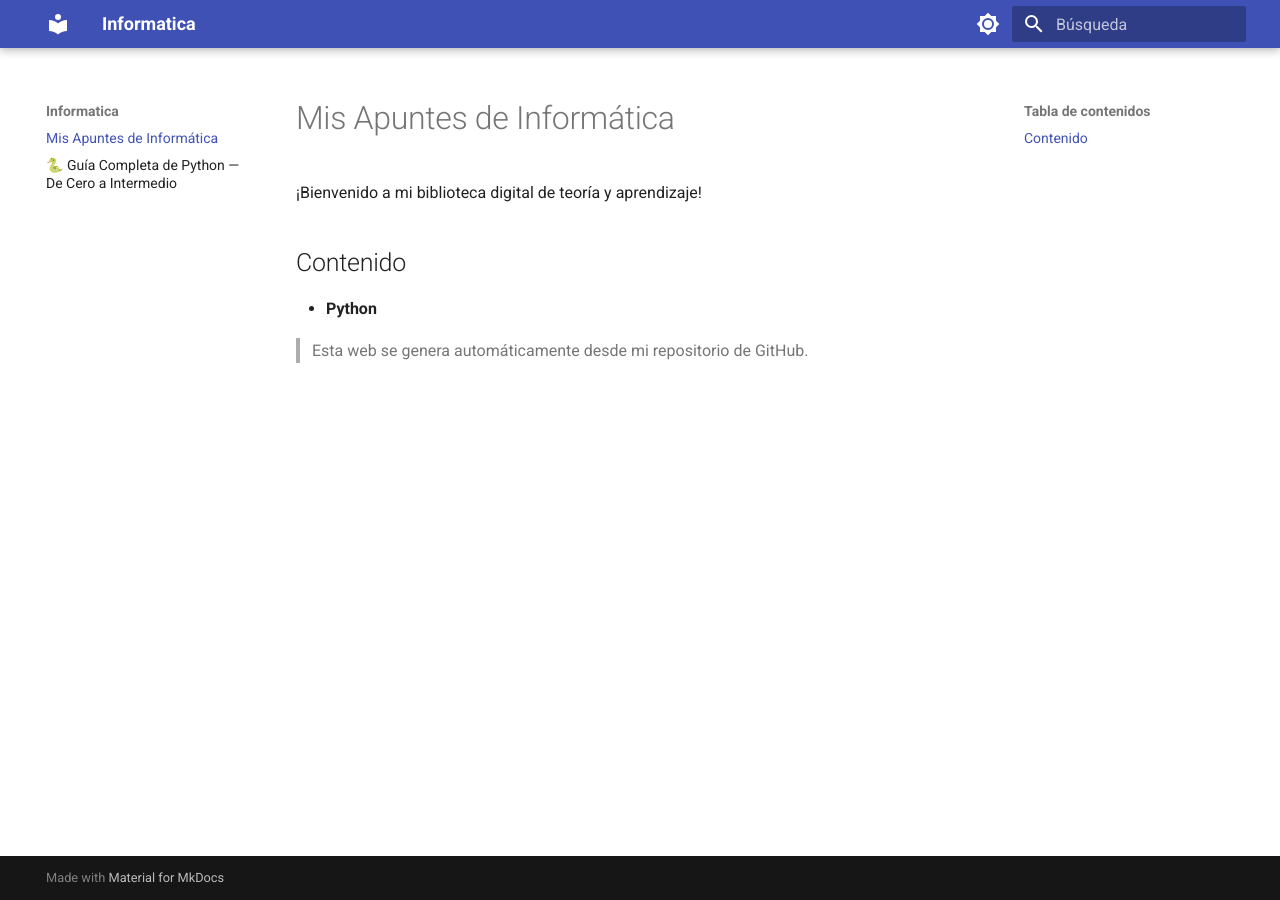
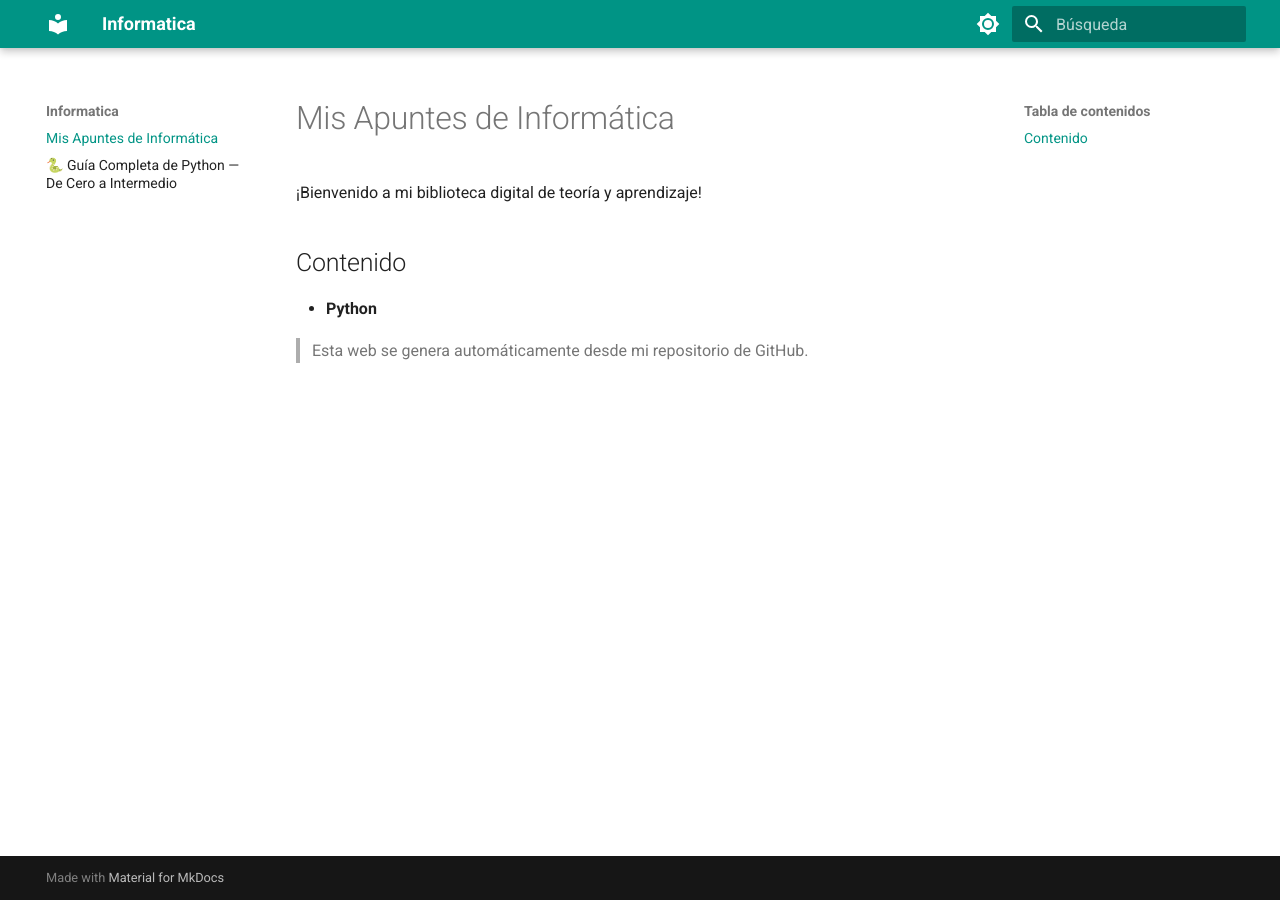
Before and after one commit to Daseptius/Informatica, an MkDocs documentation site: the page built from docs/index.md, in a window 1280 px wide. Built offline with MkDocs 1.6.1 and Material for MkDocs 9.7.7, drawn with Linux system fonts in a browser that asks for light colours.

Commit message:
Change color palette from indigo to teal

```diff
--- a/mkdocs.yml
+++ b/mkdocs.yml
@@ -6,16 +6,16 @@ theme:
     # Palette toggle for light mode
     - media: "(prefers-color-scheme: light)"
       scheme: default
-      primary: indigo
-      accent: indigo
+      primary: teal
+      accent: teal
       toggle:
         icon: material/brightness-7
         name: Cambiar a modo oscuro
     # Palette toggle for dark mode
     - media: "(prefers-color-scheme: dark)"
       scheme: slate
-      primary: red
-      accent: red
+      primary: deep orange
+      accent: deep orange
       toggle:
         icon: material/brightness-4
         name: Cambiar a modo claro
```
